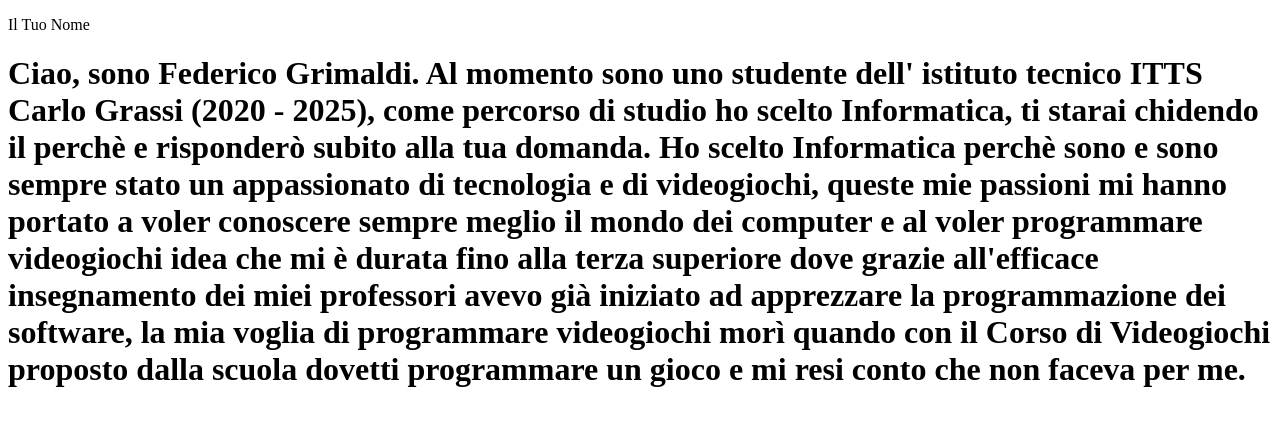
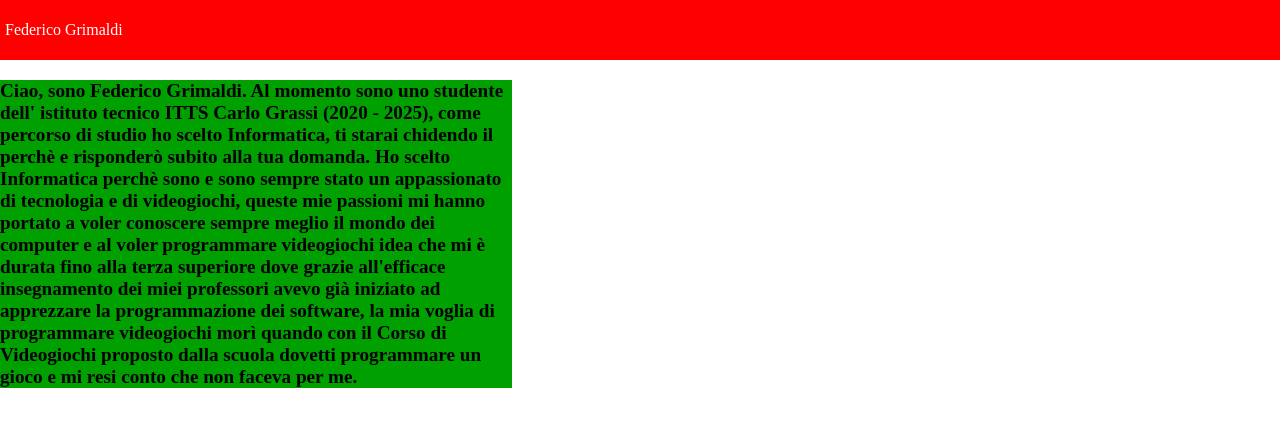
Before and after one commit to FedericoGrim/CV-Site, a plain HTML site: page index.html in a window 1280 px wide. Drawn offline with Linux system fonts and the light colour scheme.

Commit message:
Buoni cambiamenti
Colorato la barra di navigazione di rosso ed iniziato a scrivere la mia presentazione

```diff
--- a/file.css
+++ b/file.css
@@ -1,12 +1,15 @@
 body {
     margin: 0;
-    font-family: Arial, sans-serif;
+}
+
+p{
+    font: impact, black;
 }
 
 .navbar {
     background-color: #ff0000;
     color: white;
-    padding: 15px;
+    padding: 5px;
     position: fixed;
     width: 100%;
     top: 0;
@@ -24,6 +27,10 @@ body {
 }
 
 h1 {
+    font: Arial;
     float: left;
-    width: 400px;
+    max-width: 40%;
+    margin-top: 80px;
+    font-size: 120%;
+    background-color: rgb(0, 160, 0);
 }
--- a/index.html
+++ b/index.html
@@ -8,7 +8,7 @@
     <meta name="viewport" content="width=device-width, initial-scale=1.0">
 
     <!-- Crea il collegamento con il file css -->
-    <link rel="stylesheet" href="style.css">
+    <link rel="stylesheet" href="file.css">
 
     <!-- Titolo del sito -->
     <title>CV Site of Grimaldi Federico</title>
@@ -16,7 +16,7 @@
 <body>
     <!-- Barra di navigazione -->
     <div class="navbar">
-        <p>Il Tuo Nome</p>
+        <p>Federico Grimaldi</p>
 
     </div>
 
@@ -25,6 +25,6 @@
     </div>
 
     <!-- Crea il collegamento al file js -->
-    <script src="script.js"></script>
+    <script src="file.js"></script>
 </body>
 </html>
```
